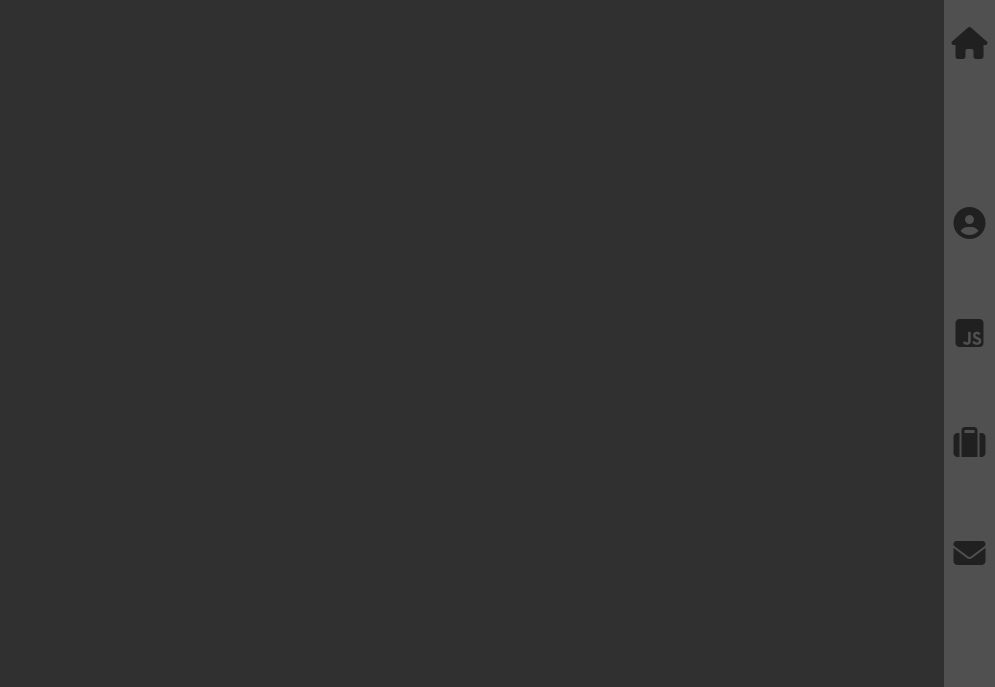
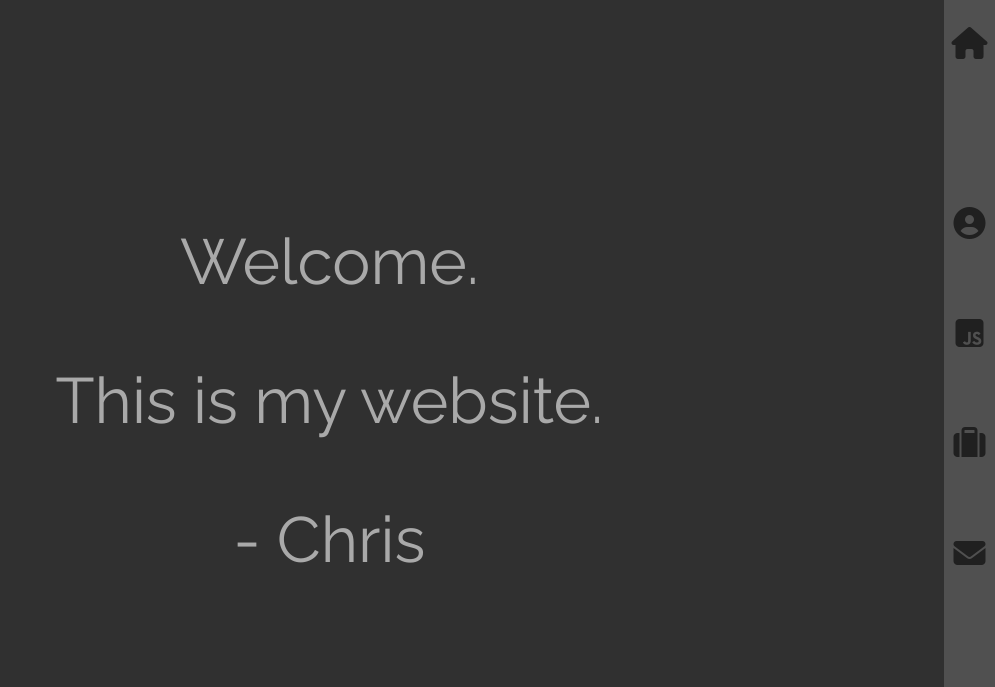
Before and after one commit to Chris-DJ-Kim/my-website, a plain HTML site: page index.html in a window 1280 px wide. Shown: the top 687 px of the page, without its empty margins (285-1280 px from the left). Drawn offline with Linux system fonts and the light colour scheme.

Commit message:
Added animated welcome message to home page

```diff
--- a/index.html
+++ b/index.html
@@ -19,7 +19,15 @@
   </head>
 
   <body>
-    <div class="background"></div>
+    <div class="background">
+      <div class="welcome-message">
+        <p id="first-line">Welcome.</p>
+
+        <p id="second-line">This is my website.</p>
+
+        <p id="third-line">- Chris</p>
+      </div>
+    </div>
     <div class="menu">
       <div class="menu-item-container">
         <a class="animation-container" href="./index.html">
--- a/script.js
+++ b/script.js
@@ -1,9 +1,29 @@
 // function for menu hover animations
-
 window.onload = () => {
   const elements = document.getElementsByTagName("i");
   for (i = 0, len = elements.length; i < len; i++) {
     elements[i].style.transition = ".6s ease";
   }
-  console.log("Hi");
 };
+
+// function for welcome message--can prob shorten later
+window.onload = () => {
+  const firstLine = document.getElementById("first-line");
+  const secondLine = document.getElementById("second-line");
+  const thirdLine = document.getElementById("third-line");
+
+  firstLine.style.opacity = "1";
+  firstLine.style.transition = "1s ease 1s";
+  secondLine.style.opacity = "1";
+  secondLine.style.transition = "1s ease 2s";
+  thirdLine.style.opacity = "1";
+  thirdLine.style.transition = "1s ease 3s";
+  setTimeout(() => {
+    firstLine.style.opacity = "0";
+    firstLine.style.transition = ".6 ease 1s";
+    secondLine.style.opacity = "0";
+    secondLine.style.transition = ".6 ease 2s";
+    thirdLine.style.opacity = "0";
+    thirdLine.style.transition = ".6 ease 3s";
+  }, 6000);
+};
--- a/styles.css
+++ b/styles.css
@@ -15,9 +15,18 @@ a {
 .background {
     position: fixed;
     left: 0;
+    top: 0;
     display: flex;
     flex-direction: column;
-    width: 93%;
+    width: 96%;
+    height: 100%;
+    align-items: center;
+    justify-content: center;
+}
+
+.welcome-message p {
+    opacity: 0;
+    font-size: 4em;
 }
 
 .menu {
@@ -51,12 +60,6 @@ a {
     margin-bottom: 30px;
 }
 
-/* .menu-item {
-    padding: 25px;
-    position: relative;
-    overflow: hidden;
-} */
-
 
 
 /* Animations */
```
